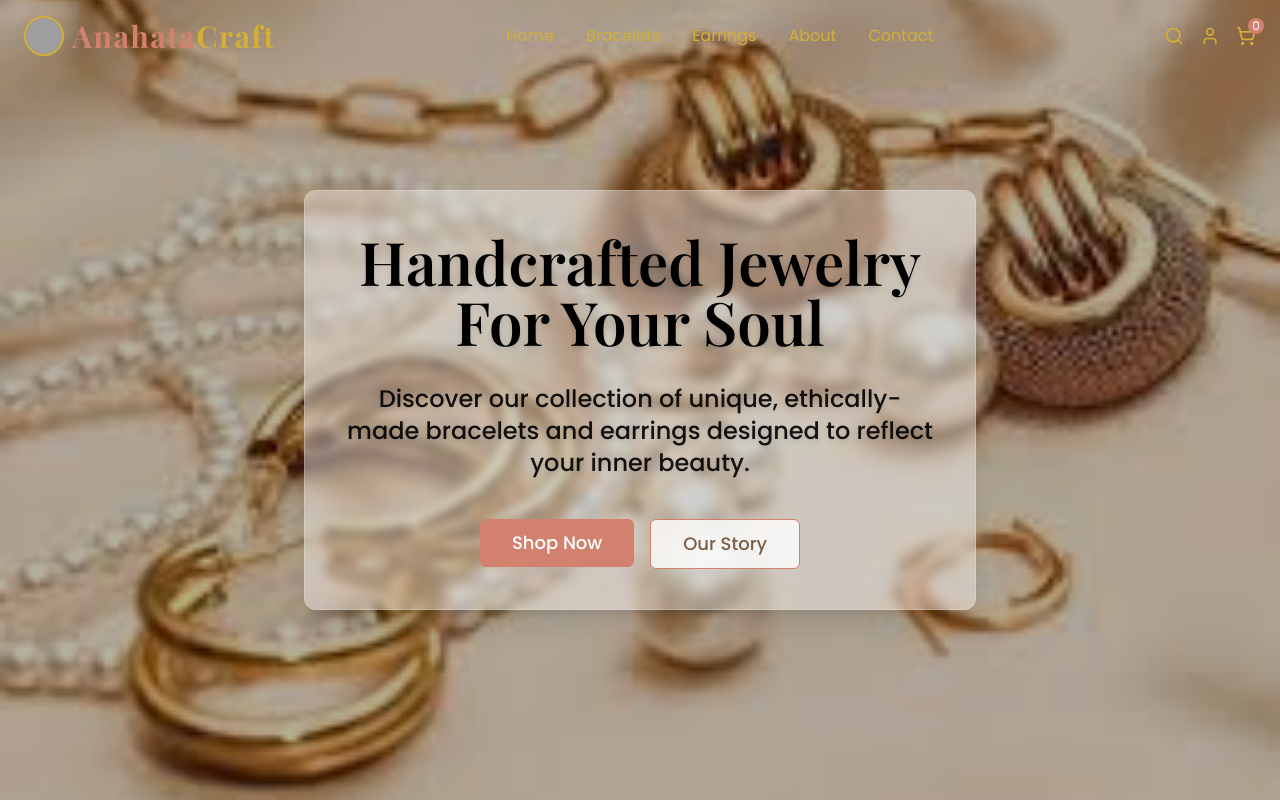
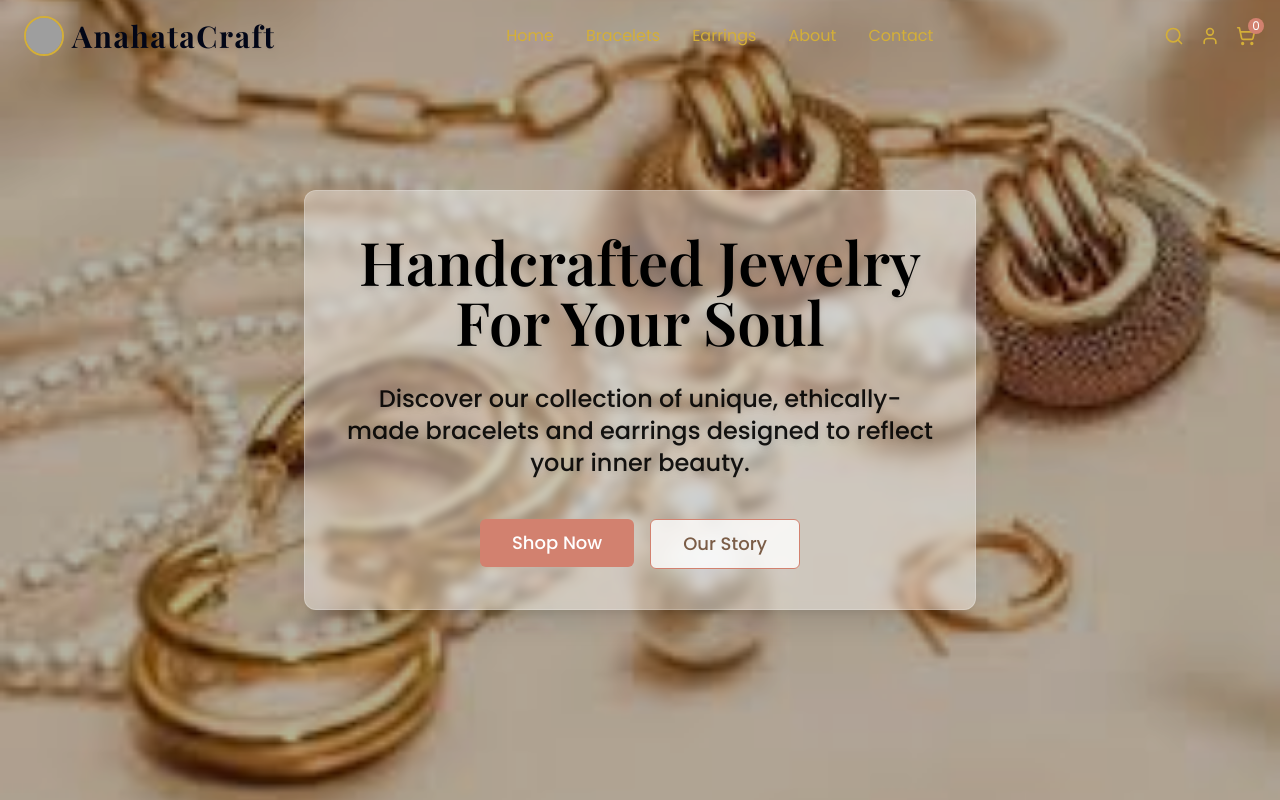
Before and after one commit to rinkamaharjan12/anahata-craft-gems-glow-23, a React (Vite) app: page / in a window 1280 px wide. Shown: the top 800 px of the page. Built offline with nearby package versions, Linux system fonts and the light colour scheme; grey boxes are pictures that could not be loaded.

Commit message:
Visual edit in Lovable
Edited UI in Lovable

```diff
--- a/src/components/Navbar.tsx
+++ b/src/components/Navbar.tsx
@@ -1,4 +1,3 @@
-
 import React, { useState, useEffect } from 'react';
 import { Button } from "@/components/ui/button";
 import { Search, ShoppingCart, Menu, User } from "lucide-react";
@@ -26,8 +25,8 @@ const Navbar = () => {
           <div className="h-10 w-10 mr-2 overflow-hidden rounded-full border-2 border-anahata-gold">
             <img src="https://images.unsplash.com/photo-1611644233886-385e90cf9a20?q=80&w=100&auto=format&fit=crop" alt="Anahata Craft Logo" className="w-full h-full object-cover" />
           </div>
-          <span className="text-2xl md:text-3xl font-serif font-bold tracking-wider text-anahata-terracotta">
-            Anahata<span className="text-anahata-gold drop-shadow-sm">Craft</span>
+          <span className="text-2xl md:text-3xl font-serif font-bold tracking-wider text-slate-950">
+            Anahata<span className="drop-shadow-sm text-slate-950">Craft</span>
           </span>
         </a>
 
```
